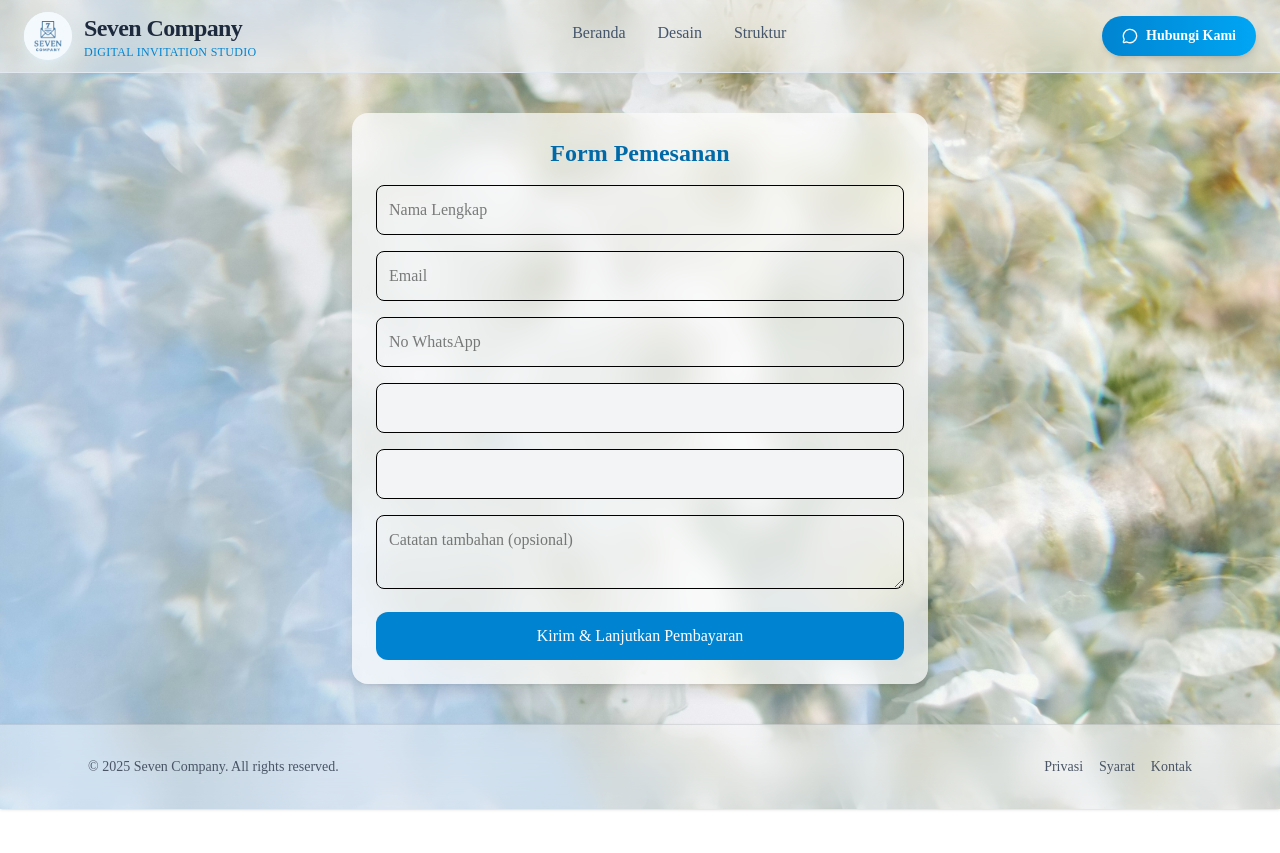
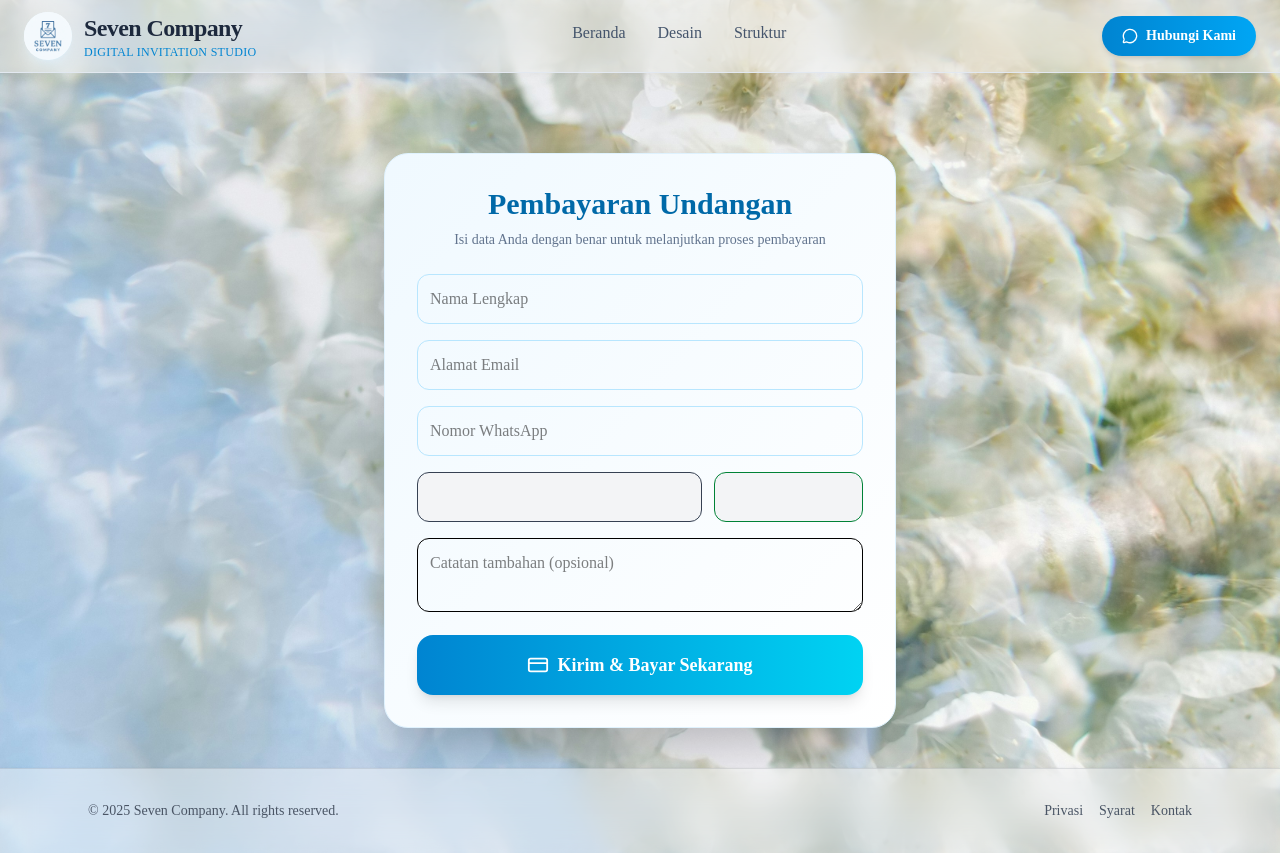
Before and after one commit to charolinaagstn/website, a React (Vite) app: page /order in a window 1280 px wide. Before the commit the page ends 809 px from the top, so only its background shows below. Built offline with nearby package versions, Linux system fonts and the light colour scheme.

Commit message:
pembayaran dan custom

```diff
--- a/index.html
+++ b/index.html
@@ -9,6 +9,11 @@
   </head>
   <body>
     <div id="root"></div>
+    <script
+      type="text/javascript"
+      src="https://app.sandbox.midtrans.com/snap/snap.js"
+      data-client-key="SB-Mid-client-CSMPznkF8D07F7KW">
+    </script>
     <script type="module" src="/src/main.jsx"></script>
   </body>
 </html>
--- a/package.json
+++ b/package.json
@@ -11,11 +11,17 @@
   },
   "dependencies": {
     "@tailwindcss/vite": "^4.1.16",
+    "cors": "^2.8.5",
+    "dotenv": "^17.2.3",
     "emailjs-com": "^3.2.0",
+    "express": "^5.1.0",
+    "fabric": "^5.3.0",
     "framer-motion": "^12.23.24",
     "lucide-react": "^0.547.0",
+    "midtrans-client": "^1.4.3",
     "react": "^19.1.1",
     "react-dom": "^19.1.1",
+    "react-icons": "^5.5.0",
     "react-router-dom": "^7.9.4"
   },
   "devDependencies": {
--- a/src/App.jsx
+++ b/src/App.jsx
@@ -3,11 +3,11 @@ import { Routes, Route } from "react-router-dom";
 import Home from "./pages/home";
 import Design from "./pages/design";
 import Organization from "./pages/organization";
-import Demo from "./pages/demo";
 import Contact from "./pages/contact";
 import OrderForm from "./pages/orderForm";
 import Success from "./pages/success";
 import Layout from "./layout/Layout";
+import DesainCustom from "./pages/desainCustom";
 
 
 const App = () => {
@@ -20,6 +20,7 @@ const App = () => {
         <Route path="/contact" element={<Contact />} />
         <Route path="/order" element={<OrderForm />} />
         <Route path="/success" element={<Success />} />
+         <Route path="/desain-custom" element={<DesainCustom />} />
       </Route>
     </Routes>
   );
--- a/src/pages/orderForm.jsx
+++ b/src/pages/orderForm.jsx
@@ -1,15 +1,17 @@
 import React, { useState, useEffect } from "react";
 import { useSearchParams, useNavigate } from "react-router-dom";
 import emailjs from "emailjs-com";
+import { motion } from "framer-motion";
+import { Loader2, CreditCard } from "lucide-react";
 
-// ✅ Config EmailJS (BIARKAN INI - nanti kamu yang isi)
-const SERVICE_ID = "seven-company"; // Ganti jika perlu
-const TEMPLATE_ID = "template_7gt34p8"; // Ganti jika perlu
-const PUBLIC_KEY = "0R7sDdn02-pMuex6W"; // Ganti jika perlu
+const SERVICE_ID = "seven-company";
+const TEMPLATE_ID = "template_7gt34p8";
+const PUBLIC_KEY = "0R7sDdn02-pMuex6W";
 
 const OrderForm = () => {
   const [searchParams] = useSearchParams();
   const navigate = useNavigate();
+  const [loading, setLoading] = useState(false);
 
   const [formData, setFormData] = useState({
     name: "",
@@ -20,7 +22,6 @@ const OrderForm = () => {
     pesan: "",
   });
 
-  // ✅ Set tema & harga dari URL
   useEffect(() => {
     setFormData((prev) => ({
       ...prev,
@@ -34,102 +35,150 @@ const OrderForm = () => {
     setFormData({ ...formData, [name]: value });
   };
 
-  const handleSubmit = (e) => {
+  const handlePayment = async (e) => {
     e.preventDefault();
+    setLoading(true);
 
-    // ✅ Buat payload sesuai template EmailJS
-    const payload = {
+    const cleanHarga = parseInt(formData.harga.replace(/\D/g, "")) || 50000;
+
+    const emailPayload = {
       name: formData.name,
       email: formData.email,
       whatsapp: formData.phone,
       tema: formData.tema,
-      harga: formData.harga,
+      harga: `Rp ${cleanHarga.toLocaleString("id-ID")}`,
       catatan: formData.pesan || "Tidak ada catatan",
-      time: new Date().toLocaleString("id-ID"), // contoh waktu
-      qris: "https://dummyimage.com/300x300/000/fff&text=QRIS+Dummy", // Dummy QRIS
+      time: new Date().toLocaleString("id-ID"),
+      status: "Menunggu Pembayaran",
     };
 
-    emailjs
-      .send(SERVICE_ID, TEMPLATE_ID, payload, PUBLIC_KEY)
-      .then(
-        () => {
+    try {
+      // 📩 Kirim email "Menunggu Pembayaran"
+      await emailjs.send(SERVICE_ID, TEMPLATE_ID, emailPayload, PUBLIC_KEY);
+      console.log("✅ Email status pending dikirim");
+
+      // 💳 Buat transaksi Midtrans
+      const res = await fetch("http://localhost:5000/api/create-transaction", {
+        method: "POST",
+        headers: { "Content-Type": "application/json" },
+        body: JSON.stringify({
+          amount: cleanHarga,
+          name: formData.name,
+          email: formData.email,
+        }),
+      });
+
+      const data = await res.json();
+      if (!data.token) throw new Error("Gagal mendapatkan token Midtrans.");
+
+      window.snap.pay(data.token, {
+        onSuccess: async (result) => {
+          console.log("✅ Pembayaran sukses:", result);
+
+          // 📧 Kirim email "Pembayaran Selesai"
+          const successPayload = {
+            ...emailPayload,
+            status: "Pembayaran Selesai ✅",
+            transaction_id: result.transaction_id,
+            order_id: result.order_id,
+            payment_type: result.payment_type, // Tidak perlu QRIS di email sukses
+          };
+
+          await emailjs.send(SERVICE_ID, TEMPLATE_ID, successPayload, PUBLIC_KEY);
           navigate("/success");
         },
-        (error) => {
-          alert("Gagal mengirim email. Coba lagi.");
-          console.error("EmailJS Error:", error);
+        onPending: (result) => {
+          console.log("🕒 Pending:", result);
+          navigate("/pending");
+        },
+        onError: (err) => {
+          console.error("❌ Error:", err);
+          alert("Terjadi kesalahan saat memproses pembayaran.");
+        },
+      });
+    } catch (error) {
+      console.error("❌ Error:", error);
+      alert("Gagal memproses pembayaran. Periksa koneksi atau data Anda.");
+    } finally {
+      setLoading(false);
     }
-      );
   };
 
   return (
-    <section className="max-w-xl mx-auto p-6 bg-white/70 backdrop-blur-lg rounded-2xl shadow-lg">
-      <h2 className="text-2xl font-bold text-center text-sky-700 mb-4">
-        Form Pemesanan
+    <motion.section
+      initial={{ opacity: 0, y: 40 }}
+      animate={{ opacity: 1, y: 0 }}
+      transition={{ duration: 0.5 }}
+      className="max-w-lg mx-auto mt-10 p-6 sm:p-8 bg-gradient-to-br from-sky-50 to-white rounded-3xl shadow-2xl border border-sky-100"
+    >
+      <div className="text-center mb-6">
+        <h2 className="text-3xl font-extrabold text-sky-700 mb-2">
+          Pembayaran Undangan
         </h2>
-      <form onSubmit={handleSubmit} className="space-y-4">
+        <p className="text-slate-500 text-sm">
+          Isi data Anda dengan benar untuk melanjutkan proses pembayaran
+        </p>
+      </div>
+
+      <form onSubmit={handlePayment} className="space-y-4">
+        {["name", "email", "phone"].map((field) => (
           <input
-          type="text"
-          name="name"
-          placeholder="Nama Lengkap"
-          className="w-full p-3 border rounded-lg"
-          value={formData.name}
+            key={field}
+            type={field === "email" ? "email" : "text"}
+            name={field}
+            placeholder={
+              field === "name"
+                ? "Nama Lengkap"
+                : field === "email"
+                ? "Alamat Email"
+                : "Nomor WhatsApp"
+            }
+            className="w-full p-3 border border-sky-200 rounded-xl focus:ring-2 focus:ring-sky-400 focus:outline-none transition"
+            value={formData[field]}
             onChange={handleChange}
             required
           />
+        ))}
 
+        <div className="flex flex-col sm:flex-row gap-3">
           <input
-          type="email"
-          name="email"
-          placeholder="Email"
-          className="w-full p-3 border rounded-lg"
-          value={formData.email}
-          onChange={handleChange}
-          required
-        />
-
-        <input
-          type="text"
-          name="phone"
-          placeholder="No WhatsApp"
-          className="w-full p-3 border rounded-lg"
-          value={formData.phone}
-          onChange={handleChange}
-          required
-        />
-
-        <input
-          type="text"
             name="tema"
             readOnly
-          className="w-full p-3 border bg-gray-100 rounded-lg"
+            className="flex-1 p-3 border rounded-xl bg-gray-100 font-medium text-gray-700"
             value={formData.tema}
           />
-
           <input
-          type="text"
             name="harga"
             readOnly
-          className="w-full p-3 border bg-gray-100 rounded-lg"
+            className="sm:w-1/3 p-3 border rounded-xl bg-gray-100 font-semibold text-right text-green-700"
             value={formData.harga}
           />
+        </div>
 
         <textarea
           name="pesan"
           placeholder="Catatan tambahan (opsional)"
-          className="w-full p-3 border rounded-lg"
+          className="w-full p-3 border rounded-xl focus:ring-2 focus:ring-sky-300 focus:outline-none"
           onChange={handleChange}
           value={formData.pesan}
         ></textarea>
 
-        <button
+        <motion.button
           type="submit"
-          className="w-full py-3 bg-sky-600 text-white rounded-xl hover:bg-sky-700 transition"
+          whileTap={{ scale: 0.97 }}
+          disabled={loading}
+          className={`w-full py-4 text-white text-lg font-bold rounded-2xl shadow-lg flex items-center justify-center gap-2 transition
+            ${
+              loading
+                ? "bg-gray-400 cursor-not-allowed"
+                : "bg-gradient-to-r from-sky-600 to-cyan-400 hover:brightness-110"
+            }`}
         >
-          Kirim & Lanjutkan Pembayaran
-        </button>
+          {loading ? <Loader2 className="animate-spin" /> : <CreditCard size={22} />}
+          {loading ? "Memproses Pembayaran..." : "Kirim & Bayar Sekarang"}
+        </motion.button>
       </form>
-    </section>
+    </motion.section>
   );
 };
 
--- a/vite.config.js
+++ b/vite.config.js
@@ -5,4 +5,5 @@ import tailwindcss from '@tailwindcss/vite'
 // https://vite.dev/config/
 export default defineConfig({
   plugins: [react(), tailwindcss(),],
+  global: 'window',
 })
```
Also changed, not shown: src/pages/design.jsx (+29 -4 lines), 1 other file (tests, documents, lock files or other folders). Lines whose indentation alone changed are shown as unchanged.
